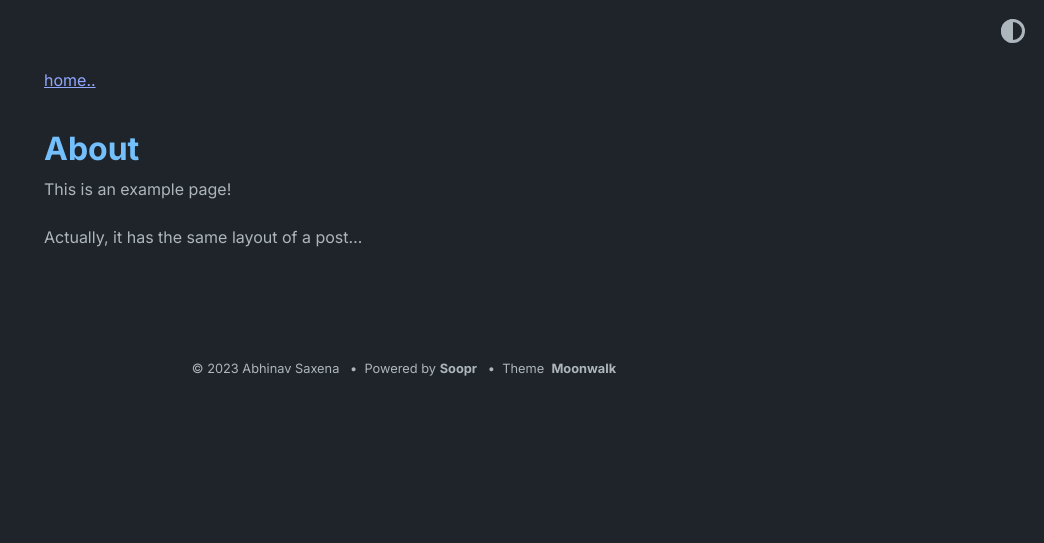
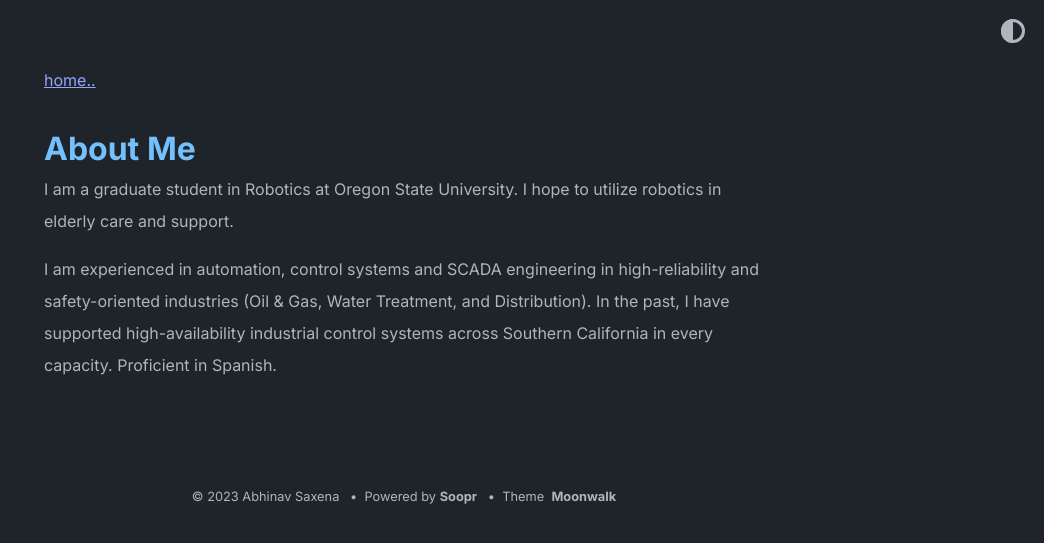
Before and after one commit to jlruballos/website.github.io, a Jekyll site: the page built from about.md, in a window 1280 px wide. Shown: the top 543 px of the page, without its empty margins (236-1280 px from the left). Built offline with Jekyll 4.4.1, drawn with Linux system fonts in a browser that asks for light colours.

Commit message:
Update about.md
Included description.

```diff
--- a/about.md
+++ b/about.md
@@ -1,8 +1,8 @@
 ---
 layout: post
-title: About
+title: About Me
 ---
 
-This is an example page!
+I am a graduate student in Robotics at Oregon State University. I hope to utilize robotics in elderly care and support.
 
-Actually, it has the same layout of a post...
+I am experienced in automation, control systems and SCADA engineering in high-reliability and safety-oriented industries (Oil & Gas, Water Treatment, and Distribution). In the past, I have supported high-availability industrial control systems across Southern California in every capacity. Proficient in Spanish.
```
